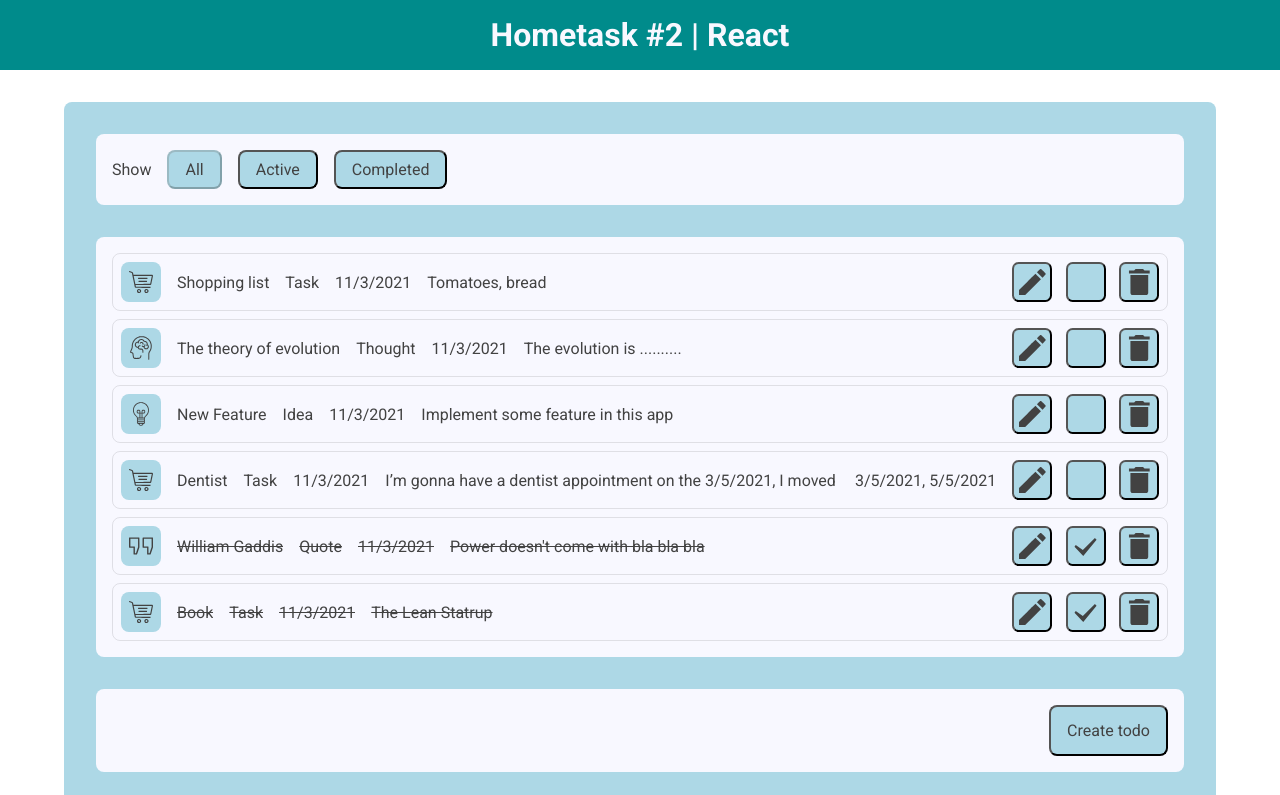
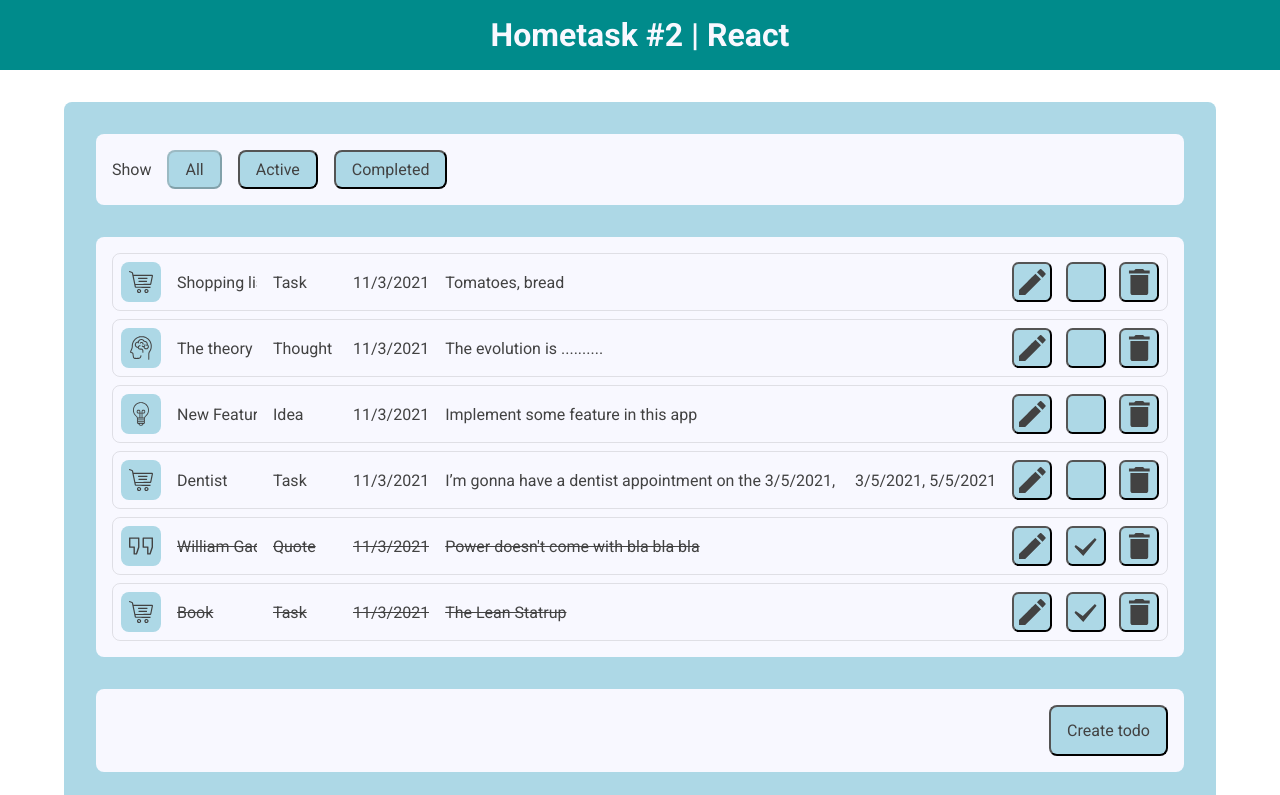
Before and after one commit to 6mahdapihka9/CourseOfReactAndNodeTask2, a React (Create React App) app: page / in a window 1280 px wide. Shown: the top 795 px of the page. Built offline with nearby package versions, Linux system fonts and the light colour scheme.

Commit message:
#5th cosmetic update added: - priority to containers that will be shown (conts with lower prior will be hidden frequently) - scrollbar for list when needed

```diff
--- a/src/components/todoList/TodoList.css
+++ b/src/components/todoList/TodoList.css
@@ -1,5 +1,7 @@
 ul {
+    max-height: 30em;
     list-style: none;
+    overflow-y: auto;
 }
 ul > *:not(:last-child) {
     margin-bottom: .5em;
--- a/src/components/todoList/todo/Todo.js
+++ b/src/components/todoList/todo/Todo.js
@@ -11,11 +11,14 @@ const Todo = ({setFormVisible, toggleTodo, deleteTodo, todo}) => (
       textDecoration: todo.completed ? 'line-through' : 'none'
     }}>
       <SVGContainer data={todo.category}/>
-      <DataContainer isNecessary={true} data={todo.name}/>
-      <DataContainer isNecessary={false} data={todo.category}/>
-      <DataContainer isNecessary={false} data={todo.dateOfCreation.toLocaleDateString()}/>
-      <DataContainer isNecessary={true} long={true} data={todo.text}/>
-      <DataContainer isNecessary={false} data={todo.datesFromText.join(', ')}/>
+      <DataContainer className={'name'} data={todo.name}/>
+      <DataContainer className={'category'} data={todo.category}
+                     secondary={true}/>
+      <DataContainer className={'dateOfCreation'} data={todo.dateOfCreation.toLocaleDateString()}
+                     tertiary={true}/>
+      <DataContainer className={'text'} data={todo.text}/>
+      <DataContainer className={'datesFromText'} data={todo.datesFromText.join(', ')}
+                     tertiary={true}/>
       <SVGContainer data={'edit'} clickHandler={setFormVisible}/>
       <SVGContainer data={(todo.completed)? 'complete': ''} clickHandler={toggleTodo}/>
       <SVGContainer data={'delete'} clickHandler={deleteTodo}/>
--- a/src/components/todoList/todo/container/Container.css
+++ b/src/components/todoList/todo/container/Container.css
@@ -5,11 +5,17 @@
     white-space: nowrap;
     text-overflow: ellipsis;
 }
-
-.stretch-wrapper {
+.name{
+    width: 5em;
+    min-width: 5em;
+}
+.category{
+    width: 4em;
+    min-width: 4em;
+}
+.text {
     flex: 1;
 }
-
 .icon {
     display: flex;
     justify-content: center;
@@ -39,7 +45,12 @@
     fill: #424242;
 }
 @media screen and (max-width: 800px) {
-    .unimportant-con {
+    .secondary {
         display: none;
     }
 }
+@media screen and (max-width: 1000px) {
+    .tertiary {
+        display: none;
+    }
+}
--- a/src/components/todoList/todo/container/DataContainer.js
+++ b/src/components/todoList/todo/container/DataContainer.js
@@ -1,13 +1,16 @@
 import React from "react"
 import './Container.css'
 
-const DataContainer = ({data, isNecessary, long}) => {
+const DataContainer = ({data, secondary, tertiary, className, long}) => {
 
 
   return (
       <div className={'container '+
-      ((!isNecessary)? 'unimportant-con ' : '') +
-      ((long)? 'stretch-wrapper ' : '')}>
+      ((secondary)? 'secondary ' : '') +
+      ((tertiary)? 'tertiary ' : '') +
+      ((long)? 'stretch-wrapper ' : '') +
+      ((className)? className: '')
+      }>
         { data }
       </div>
   )
```
